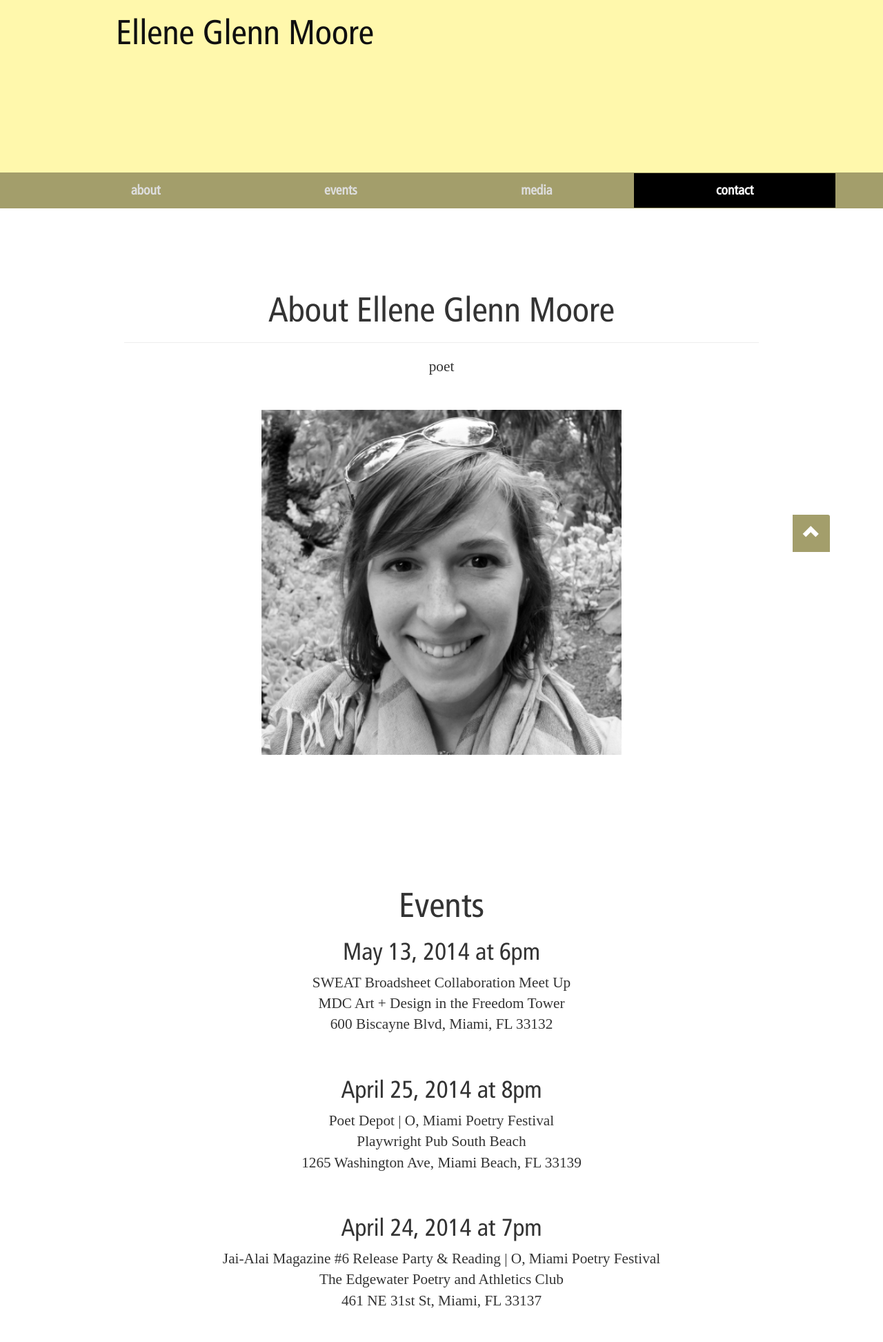
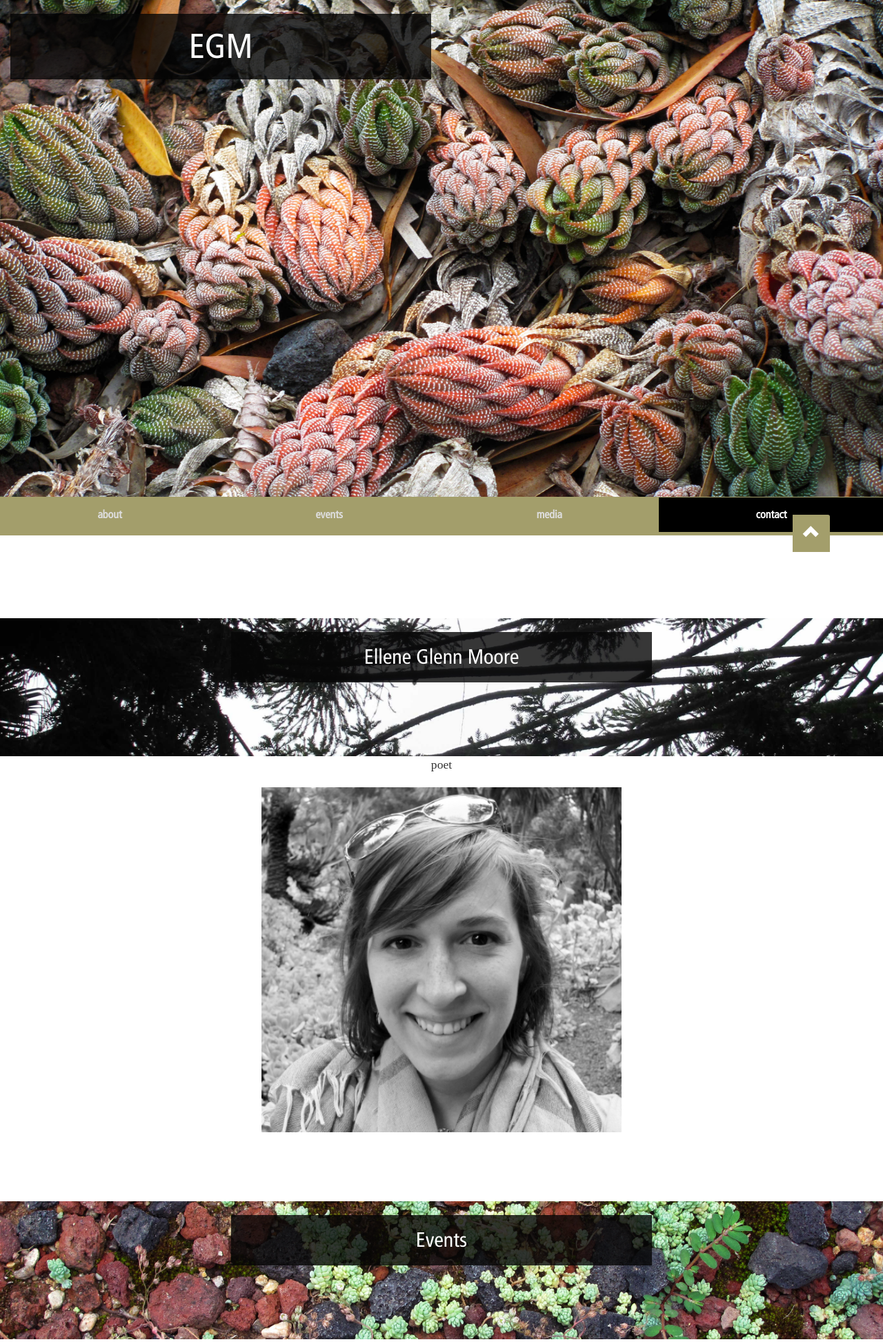
Before and after one commit to asmoore/elleneglennmoore, a Django app: template personalsite/templates/base.html in a window 1280 px wide. Shown: the top 1945 px of the page at 69% size. Run offline with Django 3.2, Linux system fonts and the light colour scheme; the template is opened without the code that fills it: values that come from a table or form of the project are taken from there, others are empty; data comes from the database, SQL or seed files in the repository; parts of the project's set-up code (start-up, migrations or seed data) failed here and were passed over; some libraries are stand-ins or nearby versions.

Commit message:
updated base.html

```diff
--- a/personalsite/templates/base.html
+++ b/personalsite/templates/base.html
@@ -6,29 +6,24 @@
     <meta name="viewport" content="width=device-width, initial-scale=1.0">
     <meta name="description" content="">
     <meta name="author" content="">
-    <!-- <link rel="shortcut icon" href="/static/img/favicon.png"> -->
     {% load staticfiles %}
     <link rel="shortcut icon" href="{% static "img/favicon.png" %}">
-
+  </head>
     <title>Ellene Glenn Moore</title>
-
 <!-- CSS -->
     <link href="/static/css/bootstrap.css" rel="stylesheet">
     <link href="/static/css/elleneglennmoore.css" rel="stylesheet">
-    <link href="/static/bower_components/BigVideo.js/css/bigvideo.css" rel="stylesheet">
-    <body  >
 
+  <body>
 <!-- HEADER -->
     <div id="wrap">
-      <header class="masthead">
-          <div class="container">
-          <div class="row">
+      <header>
         <div class="col-sm-6">
-              <h1><a href="#" title="Ellene Glenn Moore">Ellene Glenn Moore</a>
-            </div>
-          </div>
+          <h1 style="padding:20px;background-color:rgba(5,5,5,.8);color:white;">EGM</h1>
         </div>
       </header>
+    </div>
+
 <!-- NAVBAR -->
       <div class="navbar navbar-custom navbar-inverse navbar-static-top" id="nav">
           <div class="container">
@@ -50,29 +45,31 @@
           </div><!--/.container -->
       </div><!--/.navbar -->
 
-
 <!-- ABOUT -->
       <div class="container">
+      <div class="divider" id="about"></div>
+      <section class="bg-1" id="about">
+        <div class="col-sm-6 col-sm-offset-3 text-center">
+          <h2 style="padding:20px;background-color:rgba(5,5,5,.8)">Ellene Glenn Moore</h2>
+        </div>
+      </section>
       <div class="col-sm-10 col-sm-offset-1">
-          <div class="page-header text-center">
-            <h1>About Ellene Glenn Moore</h1>
-          </div>
-
         <p class="lead text-center">
           poet
         </p>
-          <br>
         <center><img src="{% static "img/ElleneGlennMoore.jpg" %}" alt="My image"></center>
-          <br>
         {{ biography_text }}
-
-          <br><br><br>
-
       </div>
       </div>
 
 <!-- EVENTS -->
-      <div class="container" id="events">
+      <div class="container">
+      <div class="divider" id="events"></div>
+      <section class="bg-2" id="events">
+        <div class="col-sm-6 col-sm-offset-3 text-center">
+          <h2 style="padding:20px;background-color:rgba(5,5,5,.8)">Events</h2>
+        </div>
+      </section>
       <div class="col-sm-8 col-sm-offset-2 text-center">
 
         <h1>Events</h1>
@@ -84,17 +81,18 @@
         {% endfor %}
 
       </div><!--/col-->
-      </div><!--/container-->
+      </div>
 
 <!-- MEDIA -->
-
+      <div class="container">
       <div class="divider" id="media"></div>
-      <section class="bg-2" id="media">
+      <section class="bg-3" id="media">
         <div class="col-sm-6 col-sm-offset-3 text-center">
           <h2 style="padding:20px;background-color:rgba(5,5,5,.8)">Media</h2>
         </div>
       </section>
       <ul id="slidr-ul" style="width:100%; height: 600px; background-color:FFDEAC;">
+
         {% for media in medias %}
           {% if media.media_type == "VI" %}
             <li data-slidr="{{ forloop.counter }}">
@@ -115,13 +113,19 @@
           {% endif %}
         {% endfor %}
       </ul>
+      </div>
+
 <!-- CONTACT -->
+    <div class="container">
     <div class="divider" id="contact"></div>
+      <section class="bg-4" id="contact">
+        <div class="col-sm-6 col-sm-offset-3 text-center">
+          <h2 style="padding:20px;background-color:rgba(5,5,5,.8)">Contact</h2>
+        </div>
+      </section>
       <div class="jumbotron">
         <div class="row">
-          <h1>Contact Me</h1>
           <hr>
-
           {% if errors %}
               <ul>
                   {% for error in errors %}
@@ -138,10 +142,12 @@
             <input type="submit" value="Submit">
           </form>
           </div><!--/row-->
-        </div><!--/jumbotron
-      </div><!--/wrap-->
+        </div><!--/jumbotron-->
+      </div><!--/container-->
+
 
 <!-- FOOTER -->
+
       <div id="footer">
         <div class="container">
           <p class="text-muted">Ellene Glenn Moore 2014. Site design by <a href="mailto:asmoor@gmail.com">Andrew Moore</a>.</p>
@@ -151,6 +157,7 @@
       <ul class="nav pull-right scroll-top">
         <li><a href="#" title="Scroll to top"><i class="glyphicon glyphicon-chevron-up"></i></a></li>
       </ul>
+</body>
 
 <!-- SCRIPTS -->
     <script type='text/javascript' src="//ajax.googleapis.com/ajax/libs/jquery/1.9.1/jquery.min.js"></script>
@@ -176,6 +183,28 @@
       transition: 'linear'
       }).start();
     </script>
-
-    </body>
+    <!--
+    //use append to add click functionality (doesn't work)
+    //
+    //use the following to move to a specific slide
+    //slidr.slide([data-slidr-id])
+    //
+    //
+    -->
+    <script>
+      $('<span class="click-me">click me</span>').appendTo('.slidr-control right');
+    </script>
+    <!--
+    //
+    //use the following to append a click function onto something... kind of works
+    //  $('.slidr-control left')
+    //  .find('li:gt(2)')
+    //  .hide()
+    //  .end()
+    //  .append(
+    //      $('<li>Show More!</li>').click( function(){
+    //      $(this).siblings().toggle(500);
+    //      })
+    //  );
+    -->
 </html>
--- a/src/css/elleneglennmoore.css
+++ b/src/css/elleneglennmoore.css
@@ -6,7 +6,7 @@ body {
   /* The html and body elements cannot have any padding or margin. */
   -webkit-font-smoothing: antialiased;
   font-family: minion-pro;
-  font-size: 110%;
+  font-size: 100%;
   text-align: justify;
 }
 
@@ -26,9 +26,7 @@ body {
 
 /* Wrapper for page content to push down footer */
 #wrap {
-  min-height: 100%;
-  height: auto !important;
-  height: 100%;
+  height: 90%;
   /* Negative indent footer by its height */
   margin: 0 auto 0;
   /* Pad bottom by footer height */
@@ -48,7 +46,9 @@ body {
 -------------------------------------------------- */
 
 #wrap > .container {
-  padding: 60px 15px 0;
+  padding: 0px 0px 0;
+  width: 100%;
+  height: 100%;
 }
 .container .credit {
   margin: 20px 0;
@@ -79,12 +79,13 @@ h1,h2,h3,h4 {
   vertical-align:middle;
 }
 
-
-
 header {
-  background: #FFF8AC;
-  height:250px;
-  color:#000000;
+  height:100%;
+  background: url('../img/banner2.jpg') no-repeat center center fixed;
+  -webkit-background-size: cover;
+  -moz-background-size: cover;
+  -o-background-size: cover;
+  background-size: cover;
 }
 
 header h1,header h2,header h3 a,header a,header a:hover {
@@ -94,25 +95,29 @@ header h1,header h2,header h3 a,header a,header a:hover {
 h1 {
   font-size:50px;
   text-align: center;
+  color: white;
 }
 
 h2 {
-  font-size:50px;
+  font-size:30px;
   text-align: center;
 }
 
 h3 {
-  font-size:35px;
+  font-size:20px;
   text-align: center;
 }
 
+/*
 header .dropdown-menu {
   top:74px;
   background: #ffcc33;
   border-width:0;
 }
+*/
 
 #nav {
+  height:7%;
   width: 100%;
   position:static;
   top:-32px;
@@ -129,6 +134,7 @@ header .dropdown-menu {
 
 }
 
+/* NAVBAR */
 @media (min-width: 767px) {
   .navbar-nav.nav-justified > li{
       float:none;
@@ -138,7 +144,6 @@ header .dropdown-menu {
   margin: 1px 1px;
 }
 
-/* customize nav style */
 .navbar-custom {
   font-family: 'Frutiger';
   background-color: #A39E6B;
@@ -176,11 +181,13 @@ header .dropdown-menu {
   border-width:0;
 }
 
+/*
 @media (max-width: 768px) {
   header {
     height: 95px;
   }
 }
+*/
 
 #map-canvas {
     width: 100%;
@@ -226,7 +233,7 @@ section {
 }
 
 .bg-1 {
-  background: url('http://www.bootply.com/assets/example/bg_4.jpg') no-repeat center center fixed;
+  background: url('../img/banner4.jpg') no-repeat center center fixed;
     -webkit-background-size: cover;
     -moz-background-size: cover;
     -o-background-size: cover;
@@ -234,7 +241,7 @@ section {
 }
 
 .bg-2 {
-  background: url('../img/texture2.jpg') no-repeat center center fixed;
+  background: url('../img/banner1.jpg') no-repeat center center fixed;
     -webkit-background-size: cover;
     -moz-background-size: cover;
     -o-background-size: cover;
@@ -242,7 +249,7 @@ section {
 }
 
 .bg-3 {
-    background: url('../img/texture1.jpg') no-repeat center center fixed;
+    background: url('../img/banner5.jpg') no-repeat center center fixed;
     -webkit-background-size: cover;
     -moz-background-size: cover;
     -o-background-size: cover;
@@ -250,9 +257,12 @@ section {
 }
 
 .bg-4 {
-  padding-top:30px;
-  background-image: -webkit-gradient(linear, left top, left bottom, from(rgba(20,20,20,0.2)),to(rgba(255,255,255,0)), color-stop(1,#000));
-}
+    background: url('../img/banner3.jpg') no-repeat center center fixed;
+    -webkit-background-size: cover;
+    -moz-background-size: cover;
+    -o-background-size: cover;
+    background-size: cover;
+  }
 
 /* Social sprites */
 .social {
@@ -366,3 +376,39 @@ li {
 img {
   height: 500px;
 }
+
+/* Slidr */
+aside[id="slidr-ul-control"] .slidr-control.right {
+  width: 45px !important;
+  height: 51px !important;
+  top: 40% !important;
+  background: url('../img/arrow-right.png') no-repeat black;
+  opacity: .7;
+}
+
+aside[id="slidr-ul-control"] .slidr-control.right:hover {
+  opacity: 1;
+}
+
+/* Slidr */
+aside[id="slidr-ul-control"] .slidr-control.left {
+  width: 45px !important;
+  height: 51px !important;
+  top: 40% !important;
+  background: url('../img/arrow-left.png') no-repeat black;
+  opacity: 1;
+}
+
+aside[id="slidr-ul-control"] .slidr-control.left:hover {
+  opacity: 1;
+}
+
+aside[id="slidr-ul-control"] .slidr-control:after {
+  border-color: transparent !important;
+}
+
+.container {
+width: 100%;
+padding-left: 0px;
+padding-right: 0px;
+}
```
Also changed, not shown: src/img/arrow-left.png (added), src/img/arrow-right.png (added), src/img/arrowright.png (added), src/img/banner1.jpg (added), src/img/banner2.jpg (added), src/img/banner3.jpg (added), src/img/banner4.jpg (added), 1 other file. Lines whose indentation alone changed are shown as unchanged.
